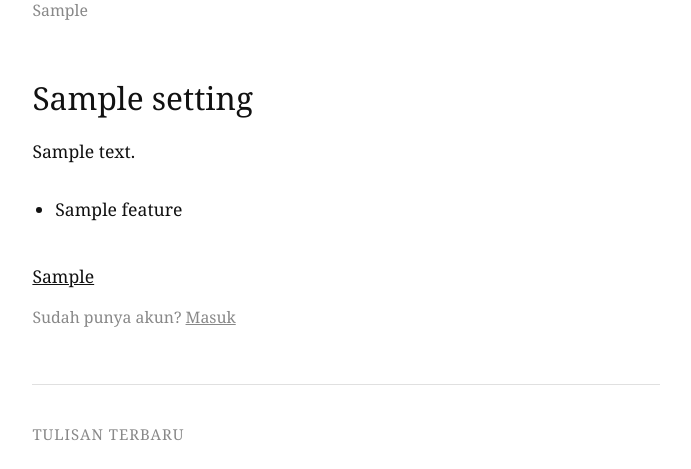
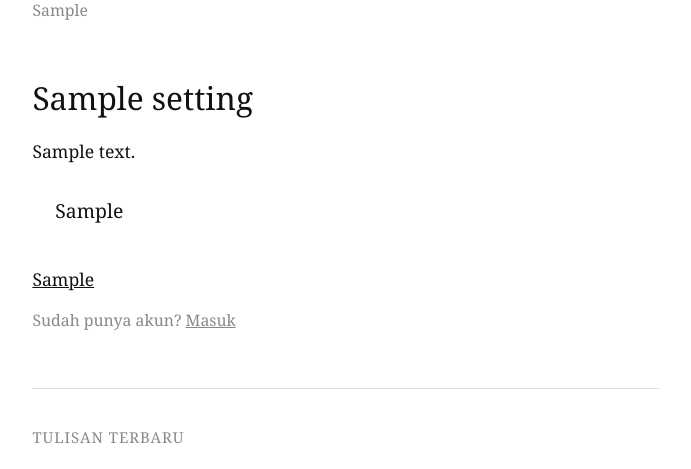
Before and after one commit to andriawekh-droid/qata, a Flask app: template templates/public/index.html in a window 1280 px wide. Shown: the part 141-610 px from the top of the page, without its empty margins (294-985 px from the left). Run offline with Flask 3, Linux system fonts and the light colour scheme; the template is opened without the code that fills it: most values are stand-ins (such as "Sample title", 1, 10 or a date in 2020).

Commit message:
Daftar fitur landing page support Markdown

```diff
--- a/public.py
+++ b/public.py
@@ -36,10 +36,10 @@ def index():
     settings = {
     'landing_title': get_site_setting(db, 'landing_title'),
     'landing_desc': render_markdown(get_site_setting(db, 'landing_desc')),
-    'landing_features': get_site_setting(db, 'landing_features').split('\n'),
+    'landing_features': render_markdown(get_site_setting(db, 'landing_features')),
     'landing_cta': get_site_setting(db, 'landing_cta'),
     'landing_brand_sub': get_site_setting(db, 'landing_brand_sub'),
-    }
+}
 
     return render_template('public/index.html', posts=posts, settings=settings)
 
--- a/templates/public/index.html
+++ b/templates/public/index.html
@@ -10,13 +10,7 @@
     <h1 class="landing-hero">{{ settings.landing_title }}</h1>
     <div class="landing-desc">{{ settings.landing_desc | safe }}</div>
 
-    <ul class="landing-features">
-        {% for feature in settings.landing_features %}
-        {% if feature.strip() %}
-        <li>{{ feature.strip() }}</li>
-        {% endif %}
-        {% endfor %}
-    </ul>
+    <div class="landing-features">{{ settings.landing_features | safe }}</div>
 
     <a href="{{ url_for('auth.register') }}" class="landing-cta">{{ settings.landing_cta }}</a>
     <p class="landing-masuk">Sudah punya akun? <a href="{{ url_for('auth.login') }}">Masuk</a></p>
```
